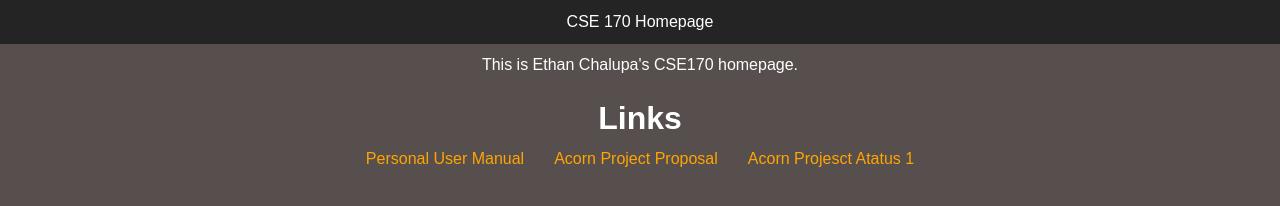
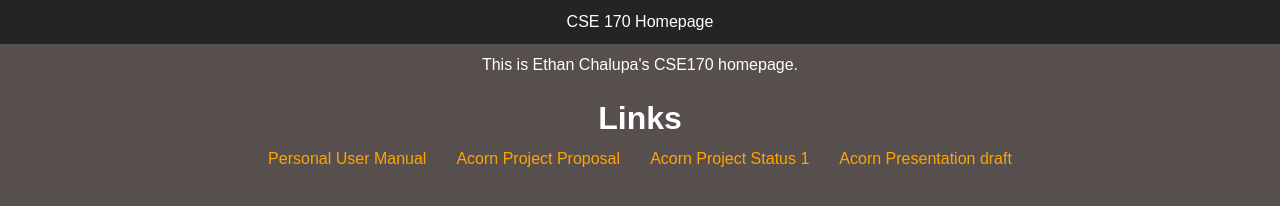
Before and after one commit to EthanChalupaBYUI/CSE170, a plain HTML site: page index.html in a window 1280 px wide. Drawn offline with Linux system fonts and the light colour scheme.

Commit message:
added stuff

```diff
--- a/index.html
+++ b/index.html
@@ -17,6 +17,7 @@
   <h1>Links</h1>
   <a href="personal_project.html">Personal User Manual</a>
   <a href="Acorn prject Brainstorm REVISED.docx">Acorn Project Proposal</a>
-  <a href="Project Status .docx">Acorn Projesct Atatus 1</a>
+  <a href="Project Status .docx">Acorn Project Status 1</a>
+  <a href="Technical Teamwork presentation .pptx">Acorn Presentation draft</a>
 </body>
 </html>
```
Also changed, not shown: 1 other file.
